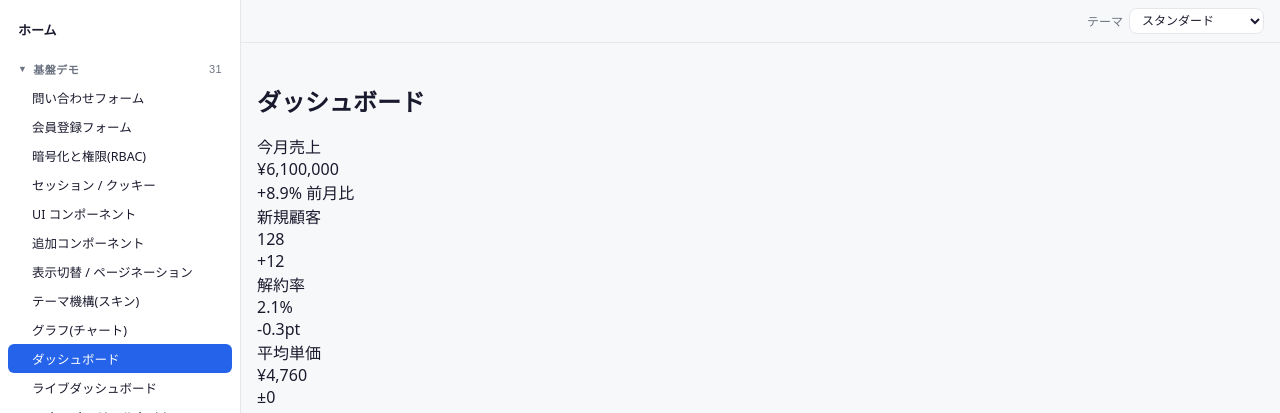
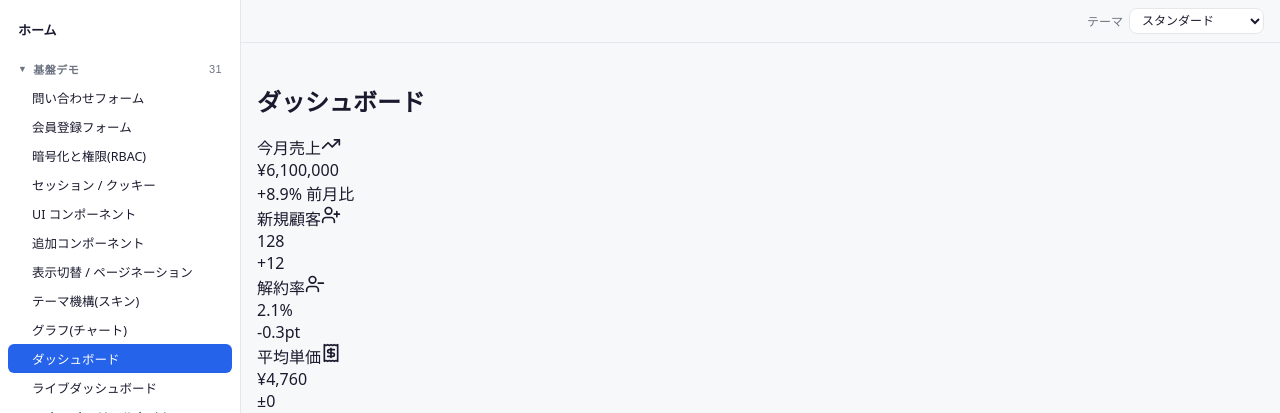
Before and after one commit to MATCHMAKER-IS/platform, a Next.js app in the folder demos/showcase/: page /board in a window 1280 px wide. Shown: the top 413 px of the page. Built offline with nearby package versions, Linux system fonts and the light colour scheme.

Commit message:
デプロイ修正

```diff
--- a/demos/showcase/src/app/board/page.tsx
+++ b/demos/showcase/src/app/board/page.tsx
@@ -16,10 +16,10 @@ export default function Page() {
       <h1 style={{ fontSize: "1.5rem", fontWeight: 700, marginBottom: "1rem" }}>ダッシュボード</h1>
 
       <DashboardGrid columns={12}>
-        <DashboardWidget colSpan={3} bare><StatCard label="今月売上" value="¥6,100,000" delta="+8.9% 前月比" trend="up" icon={<Icon name="trending-up" className="h-5 w-5" />} /></DashboardWidget>
-        <DashboardWidget colSpan={3} bare><StatCard label="新規顧客" value="128" delta="+12" trend="up" icon={<Icon name="user-plus" className="h-5 w-5" />} /></DashboardWidget>
-        <DashboardWidget colSpan={3} bare><StatCard label="解約率" value="2.1%" delta="-0.3pt" trend="down" icon={<Icon name="user-minus" className="h-5 w-5" />} /></DashboardWidget>
-        <DashboardWidget colSpan={3} bare><StatCard label="平均単価" value="¥4,760" delta="±0" trend="flat" icon={<Icon name="receipt" className="h-5 w-5" />} /></DashboardWidget>
+        <DashboardWidget colSpan={3} bare><StatCard label="今月売上" value="¥6,100,000" delta="+8.9% 前月比" trend="up" icon={<Icon name="TrendingUp" className="h-5 w-5" />} /></DashboardWidget>
+        <DashboardWidget colSpan={3} bare><StatCard label="新規顧客" value="128" delta="+12" trend="up" icon={<Icon name="UserPlus" className="h-5 w-5" />} /></DashboardWidget>
+        <DashboardWidget colSpan={3} bare><StatCard label="解約率" value="2.1%" delta="-0.3pt" trend="down" icon={<Icon name="UserMinus" className="h-5 w-5" />} /></DashboardWidget>
+        <DashboardWidget colSpan={3} bare><StatCard label="平均単価" value="¥4,760" delta="±0" trend="flat" icon={<Icon name="Receipt" className="h-5 w-5" />} /></DashboardWidget>
 
         <DashboardWidget colSpan={8} bare>
           <ChartCard title="月次 売上/費用(CSV・PNG出力可)" data={monthly} csvColumns={csvCols} filename="月次売上">
--- a/demos/showcase/src/app/views/page.tsx
+++ b/demos/showcase/src/app/views/page.tsx
@@ -35,13 +35,13 @@ export default function Page() {
         renderItem={(p, mode) =>
           mode === "list" ? (
             <ListItem
-              leading={<Icon name="package" className="h-5 w-5 text-[var(--color-primary)]" />}
+              leading={<Icon name="Package" className="h-5 w-5 text-[var(--color-primary)]" />}
               title={p.name}
               description={p.category}
               trailing={`¥${p.price.toLocaleString()}`}
             />
           ) : mode === "block" ? (
-            <Block icon={<Icon name="package" className="h-6 w-6" />} label={p.name} onSelect={() => {}} />
+            <Block icon={<Icon name="Package" className="h-6 w-6" />} label={p.name} onSelect={() => {}} />
           ) : (
             <Card>
               <CardHeader>
```
Also changed, not shown: 2 other files (tests, documents, lock files or other folders).
